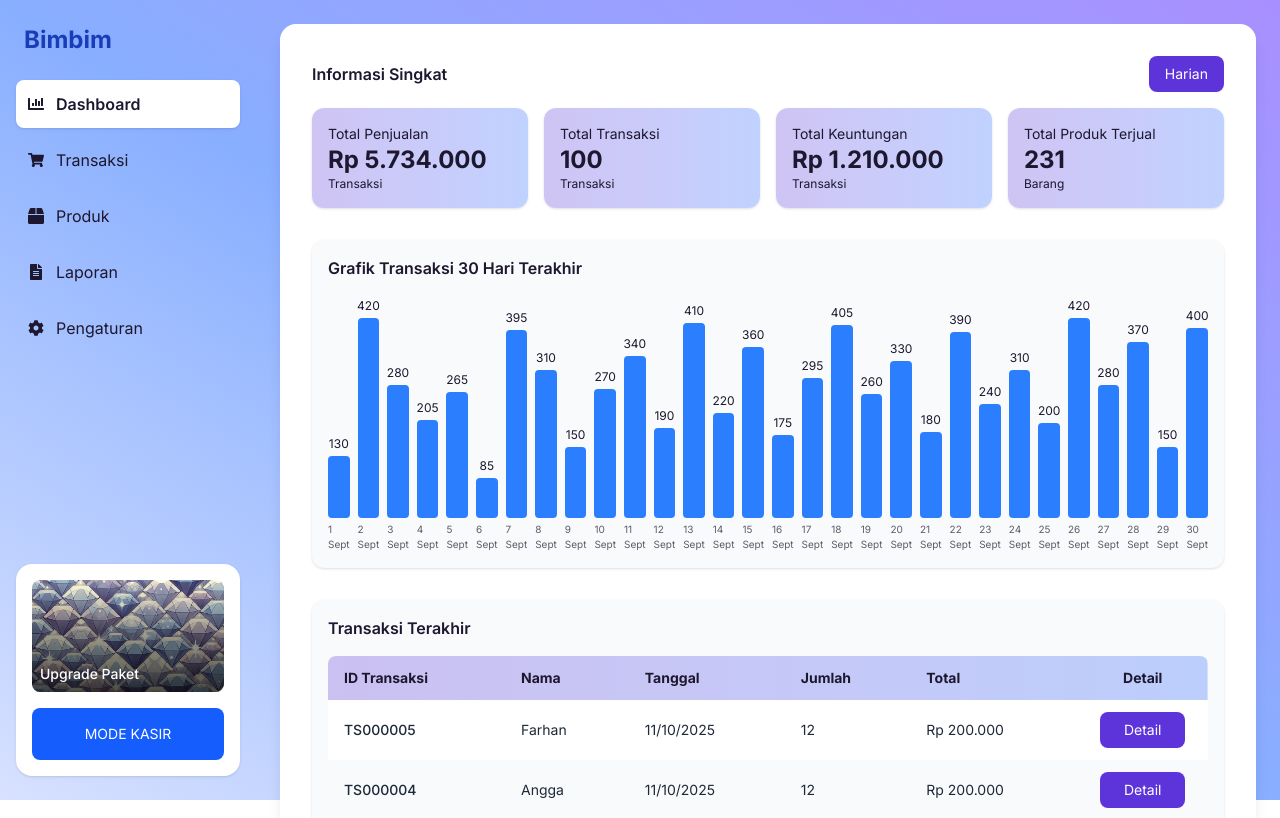
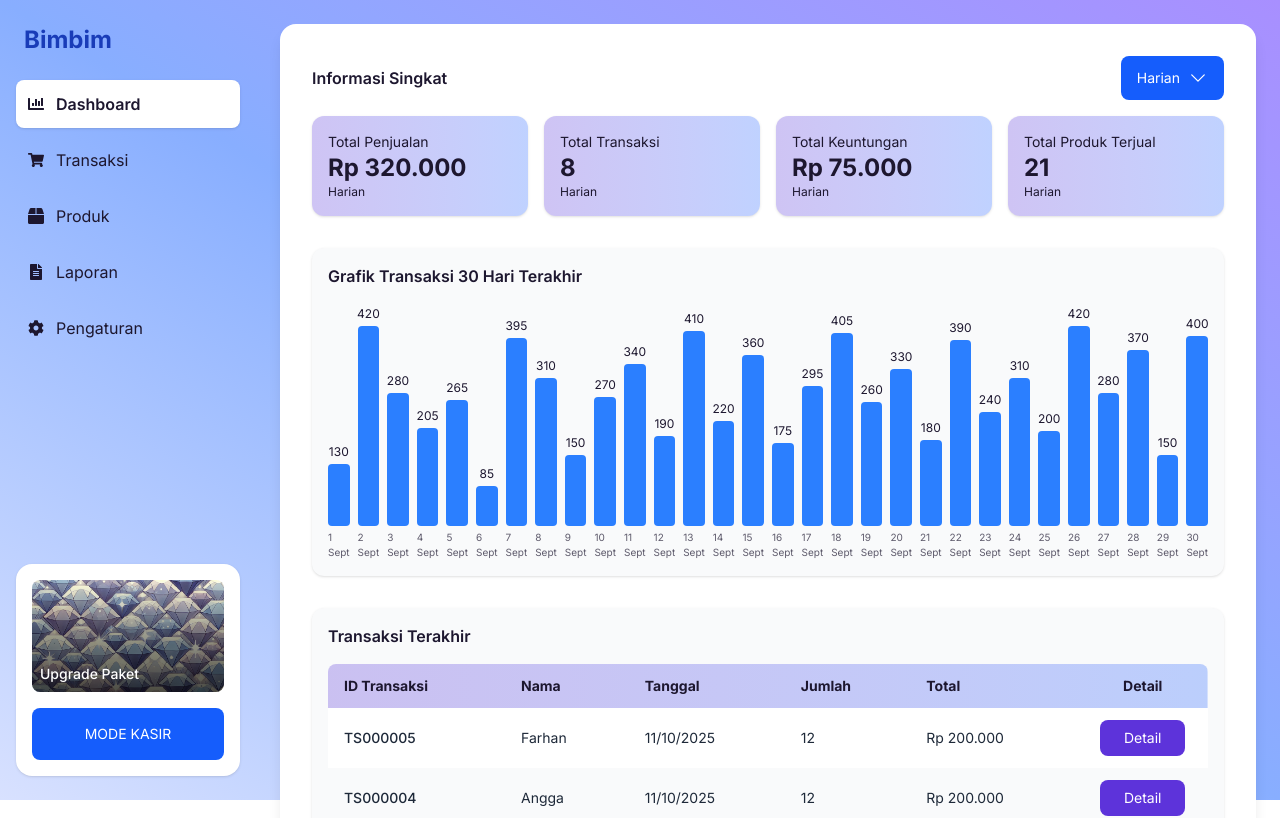
Before and after one commit to farhanangga/bimbim, a Next.js app: page /dashboard/main in a window 1280 px wide. Shown: the top 818 px of the page. Built offline with nearby package versions, Linux system fonts and the light colour scheme.

Commit message:
adjusments new feature

```diff
--- a/src/app/dashboard/main/page.tsx
+++ b/src/app/dashboard/main/page.tsx
@@ -10,6 +10,20 @@ export default function DashboardPage() {
   const [sidebarOpen, setSidebarOpen] = useState(false);
   const [rangeOpen, setRangeOpen] = useState(false);
   const [selectedRange, setSelectedRange] = useState("Harian");
+
+  const ARROW_SVG = (
+  <svg
+    xmlns="http://www.w3.org/2000/svg"
+    fill="none"
+    viewBox="0 0 24 24"
+    strokeWidth="1.5"
+    stroke="currentColor"
+    className="w-5 h-5 ml-2"
+    aria-hidden
+  >
+    <path strokeLinecap="round" strokeLinejoin="round" d="M19.5 8.25l-7.5 7.5-7.5-7.5" />
+  </svg>
+  );
   useEffect(() => {
     if (rangeOpen) {
       document.body.style.overflow = "hidden";
@@ -66,6 +80,42 @@ export default function DashboardPage() {
     { day: "29 Sept", value: 150 },
     { day: "30 Sept", value: 400 },
   ];
+  const summaryByRange: Record<
+    string,
+    {
+      totalPenjualan: string;
+      totalTransaksi: string;
+      totalKeuntungan: string;
+      totalProduk: string;
+    }
+  > = {
+    "Hari ini": {
+      totalPenjualan: "Rp 320.000",
+      totalTransaksi: "8",
+      totalKeuntungan: "Rp 75.000",
+      totalProduk: "21",
+    },
+    "Minggu ini": {
+      totalPenjualan: "Rp 2.100.000",
+      totalTransaksi: "42",
+      totalKeuntungan: "Rp 520.000",
+      totalProduk: "98",
+    },
+    "Bulan ini": {
+      totalPenjualan: "Rp 5.734.000",
+      totalTransaksi: "100",
+      totalKeuntungan: "Rp 1.210.000",
+      totalProduk: "231",
+    },
+    "Tahun ini": {
+      totalPenjualan: "Rp 64.000.000",
+      totalTransaksi: "1.250",
+      totalKeuntungan: "Rp 14.500.000",
+      totalProduk: "3.820",
+    },
+  };
+  const activeSummary =
+  summaryByRange[selectedRange] || summaryByRange["Hari ini"];
 
   const transactions = [
     { id: "TS000005", nama: "Farhan", tanggal: "11/10/2025", jumlah: 12, total: "Rp 200.000" },
@@ -142,18 +192,35 @@ export default function DashboardPage() {
 
             <button
               onClick={() => setRangeOpen(true)}
-              className="text-sm px-4 py-2 rounded-lg bg-[#5D33DA] text-white hover:bg-[#4A28B5] transition"
+              className="text-sm px-4 py-3 rounded-lg bg-blue-600 flex  text-white hover:bg-blue-700 transition"
             >
               {selectedRange}
+              {ARROW_SVG}
             </button>
           </div>
 
           <div className="grid grid-cols-1 sm:grid-cols-2 lg:grid-cols-4 gap-4">
             {[
-              { title: "Total Penjualan", value: "Rp 5.734.000", sub: "Transaksi" },
-              { title: "Total Transaksi", value: "100", sub: "Transaksi" },
-              { title: "Total Keuntungan", value: "Rp 1.210.000", sub: "Transaksi" },
-              { title: "Total Produk Terjual", value: "231", sub: "Barang" },
+              {
+                title: "Total Penjualan",
+                value: activeSummary.totalPenjualan,
+                sub: selectedRange,
+              },
+              {
+                title: "Total Transaksi",
+                value: activeSummary.totalTransaksi,
+                sub: selectedRange,
+              },
+              {
+                title: "Total Keuntungan",
+                value: activeSummary.totalKeuntungan,
+                sub: selectedRange,
+              },
+              {
+                title: "Total Produk Terjual",
+                value: activeSummary.totalProduk,
+                sub: selectedRange,
+              },
             ].map((item, i) => (
               <div
                 key={i}
@@ -164,6 +231,7 @@ export default function DashboardPage() {
                 <p className="text-xs">{item.sub}</p>
               </div>
             ))}
+
           </div>
 
           {/* Grafik */}
```
